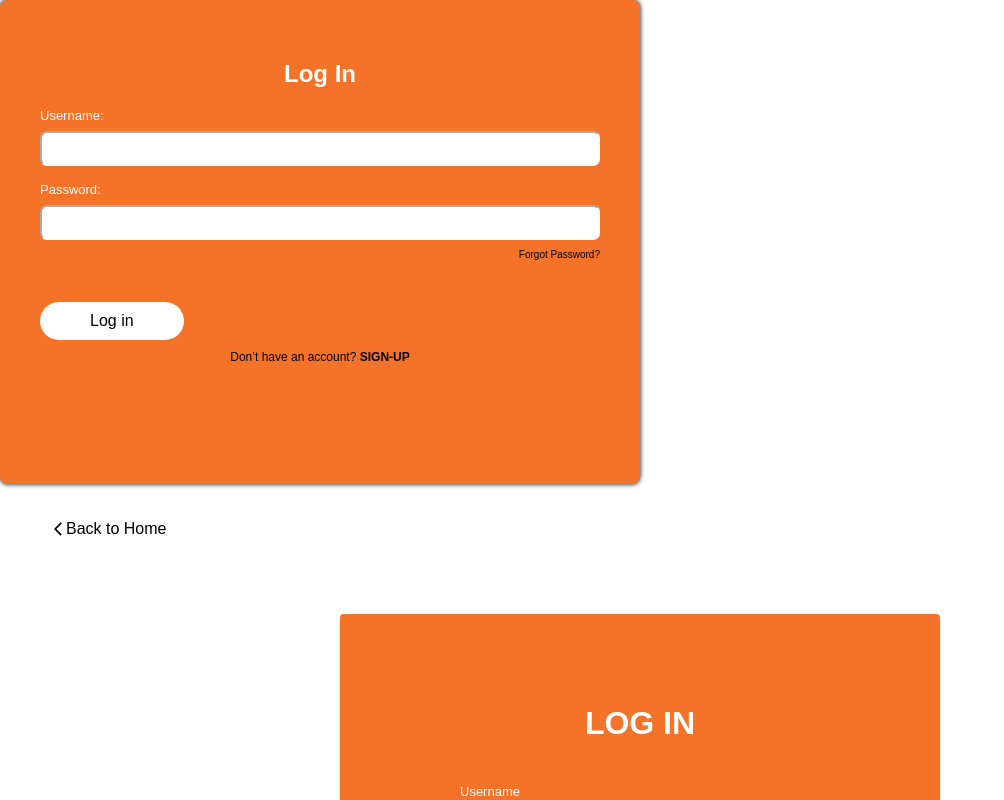
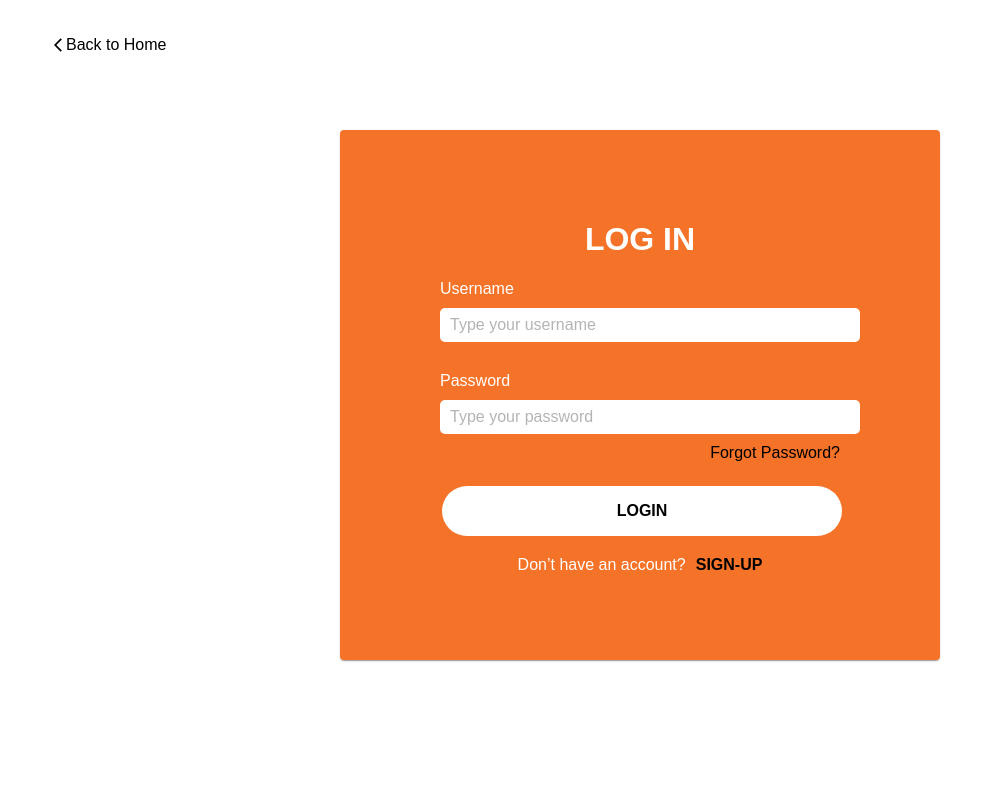
Before and after one commit to Yaj-t/Apartelle_web, a React (Vite) app in the folder client/: page /login in a window 1280 px wide. Shown: the top 800 px of the page, without its empty margins (0-1004 px from the left). Built offline with nearby package versions, Linux system fonts and the light colour scheme.

Commit message:
login adjustments

```diff
--- a/client/src/App.jsx
+++ b/client/src/App.jsx
@@ -3,7 +3,7 @@ import { Route, Routes } from 'react-router-dom'
 import LandingPage from './components'
 import RoomDetails from './components/RoomDetails'
 import AllRooms from './components/AllRooms'
-import Login from './components/Login'
+import Login from './components/auth/Login'
 import ReservationAdmin from './components/admin/ReservationAdmin'
 import ReservationDetails from './components/admin/ReservationDetails'
 import RoomsAdmin from './components/admin/RoomsAdmin'
@@ -14,8 +14,6 @@ import PersonnelsAdmin from './components/admin/PersonnelsAdmin'
 import PersonnelDetailsAdmin from './components/admin/PersonnelDetailsAdmin'
 import MainPageAdmin from './components/admin/MainPageAdmin'
 import NavBarOnline from './components/NavBars/NavBarOnline'
-import LoginPage from './components/auth/LogIn'
-import SignUpPage from './components/auth/SignUp'
 import './App.css'
 
 function App() {
@@ -24,11 +22,6 @@ function App() {
     <>
       {/* <PersonnelDetailsAdmin /> */}
 
-    {/* Auth */}
-    <Routes>
-      <Route path='/Login' element={<LoginPage/>}/>
-      <Route path='/SignUp' element={<SignUpPage/>}/>
-    </Routes>
 
     {/* Uncomment this when using the user page */}
     <Routes>
--- a/client/src/components/Login.jsx
+++ /dev/null
@@ -1,72 +0,0 @@
-import React, { useState } from 'react';
-import { Card } from '@mui/material';
-import ArrowBackIosNewIcon from '@mui/icons-material/ArrowBackIosNew';
-import loginCSS from '../styles/login.module.css';
-import { Link } from 'react-router-dom';
-
-function Login(){
-  const [formData, setFormData] = useState({
-    username: '',
-    email: '',
-    password: '',
-  });
-
-  const handleChange = (e) => {
-    const { name, value } = e.target;
-    setFormData((prevData) => ({ ...prevData, [name]: value }));
-  };
-
-  const handleSubmit = (e) => {
-    e.preventDefault();
-
-  };
-
-  return (
-    <div>
-        <Link to='/'>
-            <div className={loginCSS.backHome}>
-                <ArrowBackIosNewIcon fontSize='very small'/>
-                <p> Back to Home  </p>
-            </div>
-        </Link>
-
-        <div className={loginCSS.loginContainer}>
-            <Card>
-                <div className={loginCSS.loginFormContainer}>
-                    <div className={loginCSS.loginHeader}>
-                        <h1>LOG IN</h1>
-                    </div>
-
-                    <form>
-                        <div className={loginCSS.loginForm}>
-                            <div className={loginCSS.loginInputContainer}>
-                                <div className={loginCSS.loginInput}>
-                                    <label htmlFor="username">Username</label>
-                                    <input type="text" id="username" name="username" placeholder="Type your username" required />
-                                </div>
-
-                                <div className={loginCSS.loginInput}>
-                                    <label htmlFor="password">Password</label>
-                                    <input type="password" id="password" name="password" placeholder="Type your password" required />
-                                </div>
-                            </div>
-                        </div>
-
-                        <div className={loginCSS.loginInput}>
-                            <Link to='/' className={loginCSS.forPass}>Forgot Password?</Link>
-                            <Link to='/'> <input type="button" value="LOGIN"/> </Link>
-                        </div>
-                    </form>
-
-                    <div className={loginCSS.goToSignUp}>
-                        <p>Don’t have an account?</p>
-                        <Link to='/signup' className="signup-link"><strong>SIGN-UP</strong></Link>
-                    </div>
-                </div>
-            </Card>
-        </div>
-    </div>
-  );
-};
-
-export default Login
--- a/client/src/components/auth/LogIn.jsx
+++ b/client/src/components/auth/LogIn.jsx
@@ -1,7 +1,10 @@
 import React, { useState } from 'react';
-import '../../styles/auth/styleLogin.css';
+import { Card } from '@mui/material';
+import ArrowBackIosNewIcon from '@mui/icons-material/ArrowBackIosNew';
+import loginCSS from '../../styles/login.module.css';
+import { Link } from 'react-router-dom';
 
-const Login = () => {
+function Login(){
   const [formData, setFormData] = useState({
     username: '',
     email: '',
@@ -19,29 +22,51 @@ const Login = () => {
   };
 
   return (
-    <div className="signup-container">
-      <form>
-        <h2>Log In</h2>
-        <label htmlFor="username">Username:</label>
-        <input type="text" id="username" name="username" className="input-field" required />
+    <div>
+        <Link to='/'>
+            <div className={loginCSS.backHome}>
+                <ArrowBackIosNewIcon fontSize='very small'/>
+                <p> Back to Home  </p>
+            </div>
+        </Link>
 
-        <label htmlFor="password">Password:</label>
-        <input type="password" id="password" name="password" className="input-field pass" required />
+        <div className={loginCSS.loginContainer}>
+            <Card>
+                <div className={loginCSS.loginFormContainer}>
+                    <div className={loginCSS.loginHeader}>
+                        <h1>LOG IN</h1>
+                    </div>
 
-        <div className="forgot-password">
-          <a href="#" className="forgot-link">Forgot Password?</a>
+                    <form>
+                        <div className={loginCSS.loginForm}>
+                            <div className={loginCSS.loginInputContainer}>
+                                <div className={loginCSS.loginInput}>
+                                    <label htmlFor="username">Username</label>
+                                    <input type="text" id="username" name="username" placeholder="Type your username" required />
+                                </div>
+
+                                <div className={loginCSS.loginInput}>
+                                    <label htmlFor="password">Password</label>
+                                    <input type="password" id="password" name="password" placeholder="Type your password" required />
+                                </div>
+                            </div>
+                        </div>
+
+                        <div className={loginCSS.loginInput}>
+                            <Link to='/' className={loginCSS.forPass}>Forgot Password?</Link>
+                            <Link to='/'> <input type="button" value="LOGIN"/> </Link>
+                        </div>
+                    </form>
+
+                    <div className={loginCSS.goToSignUp}>
+                        <p>Don’t have an account?</p>
+                        <Link to='/signup' className="signup-link"><strong>SIGN-UP</strong></Link>
+                    </div>
+                </div>
+            </Card>
         </div>
-
-        <button type="submit" className="login-button">Log in</button>
-
-        <div className="have-account">
-          <a href="#" className="signup-link">
-            Don’t have an account? <strong>SIGN-UP</strong>
-          </a>
-        </div>
-      </form>
     </div>
   );
 };
 
-export default Login;
+export default Login
--- a/client/src/components/auth/SignUp.jsx
+++ b/client/src/components/auth/SignUp.jsx
@@ -1,130 +1,12 @@
-import React, { useState } from 'react';
-import '../../styles/auth/styleSignUp.css';
+import React from 'react'
+import SignUpCSS from '../../styles/signup.module.css'
 
-const SignUp = () => {
-  const [formData, setFormData] = useState({
-    firstName: '',
-    lastName: '',
-    dob: '',
-    contactNumber: '',
-    email: '',
-    username: '',
-    password: '',
-    confirmPassword: '',
-  });
+function Signup() {
+  return (
+    <div>
 
-  const handleChange = (e) => {
-    const { name, value } = e.target;
-    setFormData((prevData) => ({ ...prevData, [name]: value }));
-  };
+    </div>
+  )
+}
 
-  const handleSubmit = (e) => {
-    e.preventDefault();
-    // Handle form submission (e.g., send data to server or perform validation)
-    console.log('Form submitted:', formData);
-  };
-
-  return (
-    <div className="signup-container">
-      <form onSubmit={handleSubmit}>
-        <h2>Sign Up</h2>
-
-        <div className="form-row">
-          <div className="form-column">
-            <label htmlFor="firstName">First Name:</label>
-            <input
-              type="text"
-              id="firstName"
-              name="firstName"
-              value={formData.firstName}
-              onChange={handleChange}
-              required
-            />
-
-            <label htmlFor="dob">Date of Birth:</label>
-            <input
-              type="text"
-              id="dob"
-              name="dob"
-              value={formData.dob}
-              onChange={handleChange}
-              required
-            />
-
-            <label htmlFor="email">Email:</label>
-            <input
-              type="email"
-              id="email"
-              name="email"
-              value={formData.email}
-              onChange={handleChange}
-              required
-            />
-
-            <label htmlFor="password">Password:</label>
-            <input
-              type="password"
-              id="password"
-              name="password"
-              value={formData.password}
-              onChange={handleChange}
-              required
-            />
-          </div>
-
-          <div className="form-column">
-            <label htmlFor="lastName">Last Name:</label>
-            <input
-              type="text"
-              id="lastName"
-              name="lastName"
-              value={formData.lastName}
-              onChange={handleChange}
-              required
-            />
-
-            <label htmlFor="contactNumber">Contact Number:</label>
-            <input
-              type="text"
-              id="contactNumber"
-              name="contactNumber"
-              value={formData.contactNumber}
-              onChange={handleChange}
-              required
-            />
-
-            <label htmlFor="username">Username:</label>
-            <input
-              type="text"
-              id="username"
-              name="username"
-              value={formData.username}
-              onChange={handleChange}
-              required
-            />
-
-            <label htmlFor="confirmPassword">Confirm Password:</label>
-            <input
-              type="password"
-              id="confirmPassword"
-              name="confirmPassword"
-              value={formData.confirmPassword}
-              onChange={handleChange}
-              required
-            />
-          </div>
-        </div>
-
-        <button type="submit">Sign Up</button>
-
-        <div className="have-account">
-          <a href="#">
-            Already have an account? <strong>LOG IN</strong>
-          </a>
-        </div>
-      </form>
-    </div>
-  );
-};
-
-export default SignUp;
+export default Signup
```
Also changed, not shown: client/src/components/Signup.jsx (deleted, +0 -12 lines), 1 other file (tests, documents, lock files or other folders).
